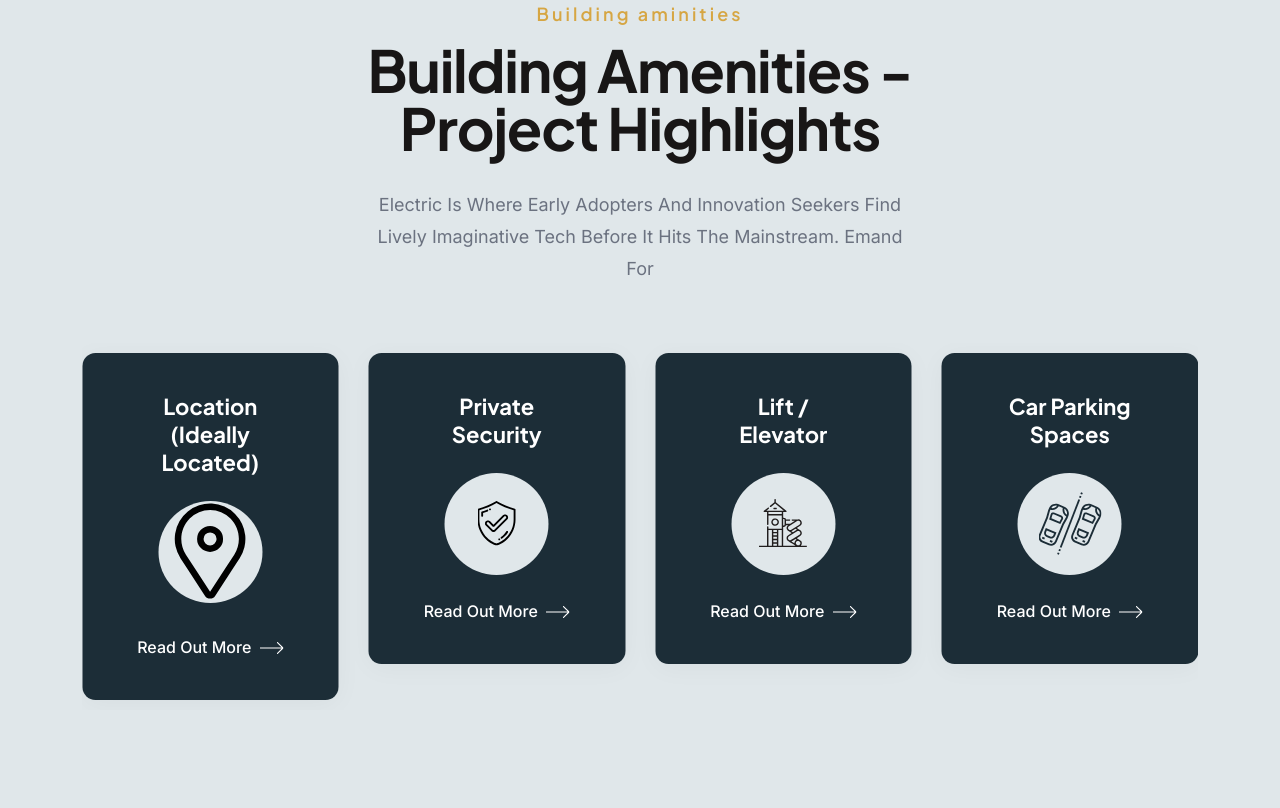
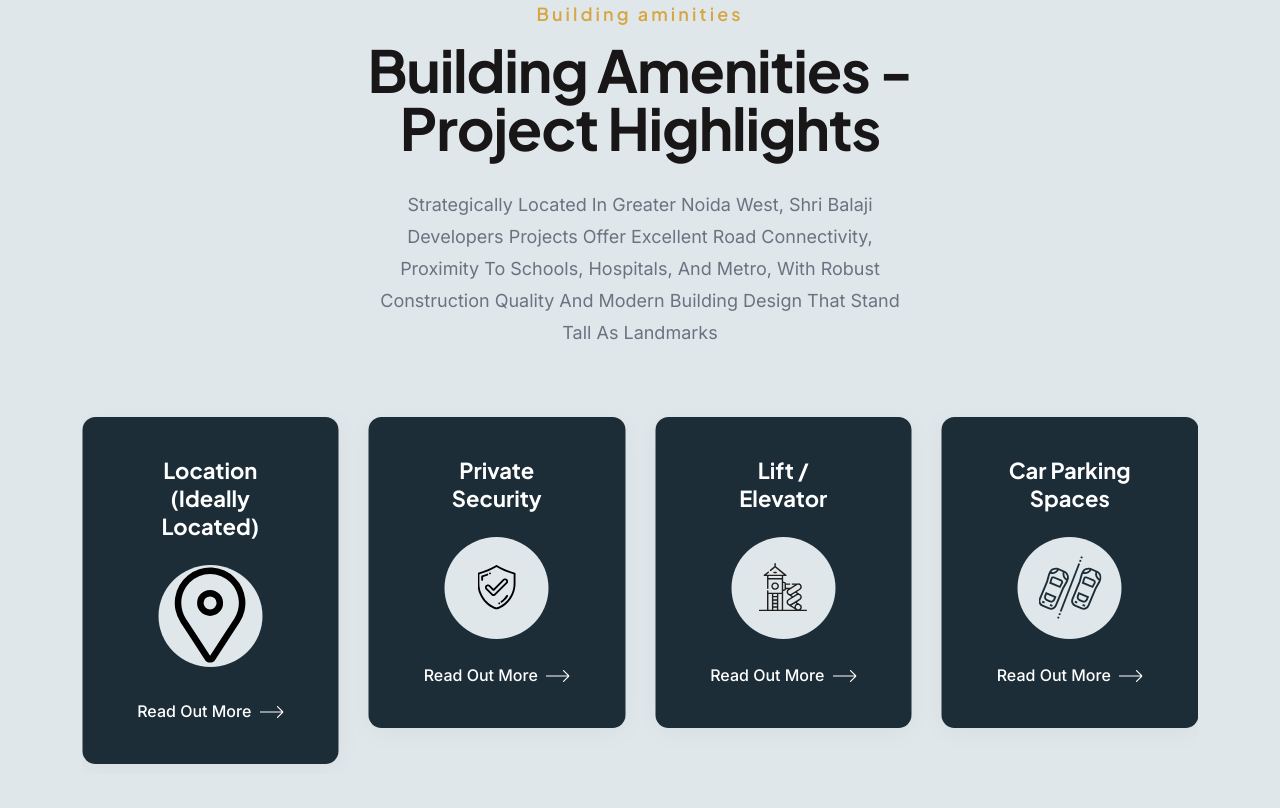
Before and after one commit to AbhiramBharadwaj/ShriBalajiDevelopers, a plain HTML site: page index.html in a window 1280 px wide. Shown: the part 5465-6273 px from the top of the page. Drawn offline with nearby package versions, Linux system fonts and the light colour scheme.

Commit message:
Fixed for Amenties

```diff
--- a/index.html
+++ b/index.html
@@ -1587,7 +1587,7 @@
                     <h6 class="section-9-subtitle">Building aminities</h6>
                     <h2 class="section-9-title mb-32">Building Amenities - Project Highlights</h2>
                     <p class="section-9-paragraph font-inter text-capitalize">
-                        Electric is where early adopters and innovation seekers find lively imaginative tech before it hits the mainstream. emand for
+                        Strategically located in Greater Noida West, Shri Balaji Developers projects offer excellent road connectivity, proximity to schools, hospitals, and metro, with robust construction quality and modern building design that stand tall as landmarks
                     </p>
                 </div>
             </div>
```
